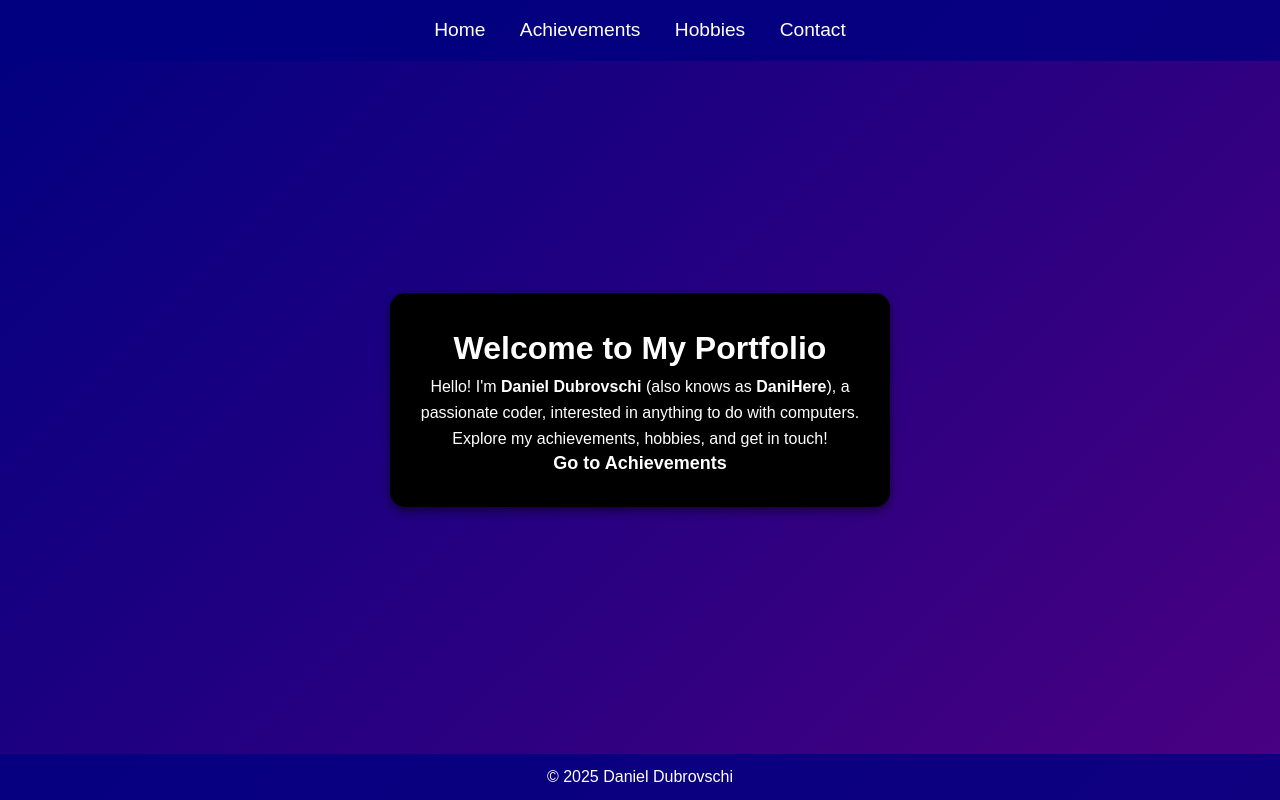
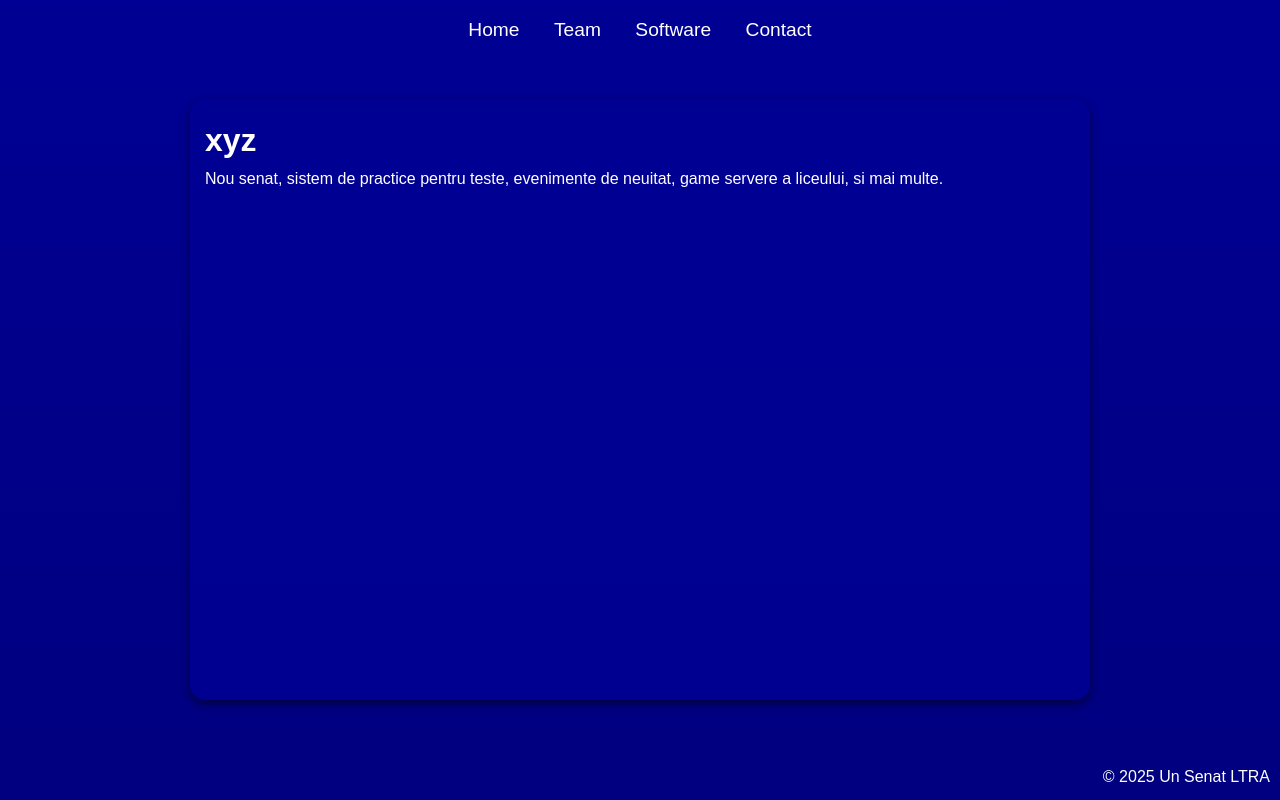
Before and after one commit to ltra-lasm/aristotel-wp, a Flask app: page / in a window 1280 px wide. Run offline with Flask 3, Linux system fonts and the light colour scheme.

Commit message:
prima versie

```diff
--- a/app.py
+++ b/app.py
@@ -6,11 +6,11 @@ app = Flask(__name__)
 def home():
     return render_template('index.html')
 
-@app.route('/achievements')
+@app.route('/team')
 def achievements():
     return render_template('achievements.html')
 
-@app.route('/hobbies')
+@app.route('/software')
 def hobbies():
     return render_template('hobbies.html')
 
--- a/static/css/styles.css
+++ b/static/css/styles.css
@@ -7,15 +7,16 @@
 
 body {
     font-family: 'Arial', sans-serif;
-    background: linear-gradient(135deg, #000080, #4b0082); /* Dark Blue to Dark Purple Gradient Background */
+    background: linear-gradient(rgb(0, 0, 148), rgb(0, 0, 128)); /* Dark Blue to Dark Purple Gradient Background */
     color: #fff;
     line-height: 1.6;
     margin: 0;
     padding: 0;
+    border-radius: 10px black;
 }
 
 nav {
-    background: rgba(0, 0, 128, 0.8); /* Semi-Transparent Dark Blue Navbar */
+    background: rgba(0, 0, 148, 0.8); /* Semi-Transparent Dark Blue Navbar */
     color: #fff;
     padding: 15px 10px;
     position: fixed;
@@ -23,6 +24,7 @@ nav {
     width: 100%;
     z-index: 1000;
     text-align: center;
+    border-bottom:10px black;
 }
 
 nav a {
@@ -34,33 +36,34 @@ nav a {
 }
 
 nav a:hover {
-    color: #8a2be2; /* Purple Highlight on Hover */
+    color: gold; /* Purple Highlight on Hover */
 }
 
 main {
     padding: 100px 20px; /* Space for fixed navbar */
     display: flex;
     justify-content: center;
-    align-items: center;
+    align-items: left;
     height: 100vh; /* Ensures full screen height */
     box-sizing: border-box;
 }
 
 .card {
-    background-color: #000; /* Black background for the card */
+    background-color: rgba(0, 0, 148, 0.8); /* Black background for the card */
     color: #fff; /* White text color */
-    padding: 30px;
+    padding: 15px;
     border-radius: 15px; /* Rounded corners */
     box-shadow: 0 4px 10px rgba(0, 0, 0, 0.5); /* Shadow effect */
-    text-align: center;
-    width: 80%; /* Width of the card, can adjust as needed */
-    max-width: 500px; /* Max width for larger screens */
+    text-align: left;
+    width: 100%; /* Width of the card, can adjust as needed */
+    max-width: 900px; /* Max width for larger screens */
+
 }
 
 footer {
     background: rgba(0, 0, 128, 0.8); /* Semi-Transparent Dark Blue Footer */
     color: #fff;
-    text-align: center;
+    text-align: right;
     padding: 10px;
     position: fixed;
     bottom: 0;
@@ -77,11 +80,6 @@ button{
     border:0px;
     font-size:18px;
     font-weight: bold;
-}
-
-button:hover, a:hover {
-    transform: scale(1.1);
-    color: #8a2be2;
 }
 
 /* Animations */
@@ -101,7 +99,7 @@ ul li a {
 }
 
 ul li a:hover {
-    color: #8a2be2; /* Purple Hover */
+    color: #00000f; /* Purple Hover */
     text-decoration: underline;
 }
 
@@ -125,7 +123,8 @@ ul li a:hover {
 
     .card {
         width: 90%; /* Adjust width for mobile */
-        padding: 100px; /* Less padding on mobile */
+        padding: 30px; /* Less padding on mobile */
+        padding-top: 10%;
     }
 }
 ul {
--- a/templates/base.html
+++ b/templates/base.html
@@ -9,15 +9,15 @@
 <body>
     <nav>
         <a href="/">Home</a>
-        <a href="/achievements">Achievements</a>
-        <a href="/hobbies">Hobbies</a>
-        <a href="/contact">Contact</a>
+        <a href="/">Team</a>
+        <a href="/">Software</a>
+        <a href="/">Contact</a>
     </nav>
     <main>
         {% block content %}{% endblock %}
     </main>
     <footer>
-        <p>&copy; 2025 Daniel Dubrovschi</p>
+        <p>&copy; 2025 Un Senat LTRA</p>
     </footer>
 </body>
 </html>
--- a/templates/index.html
+++ b/templates/index.html
@@ -1,11 +1,8 @@
 {% extends "base.html" %}
 {% block content %}
 <div class="card">
-    <h1>Welcome to My Portfolio</h1>
-    <p>Hello! I'm <strong>Daniel Dubrovschi</strong> (also knows as <strong>DaniHere</strong>), a passionate coder, interested in anything to do with computers. Explore my achievements, hobbies, and get in touch!</p>
-    <a href="achievements">
-        <button>Go to Achievements</button>
-    </a>
+    <h1>xyz</h1>
+    <p>Nou senat, sistem de practice pentru teste, evenimente de neuitat, game servere a liceului, si mai multe.</p>
 
 </div>
 
```
Also changed, not shown: templates/contact.html (+1 -15 lines).
